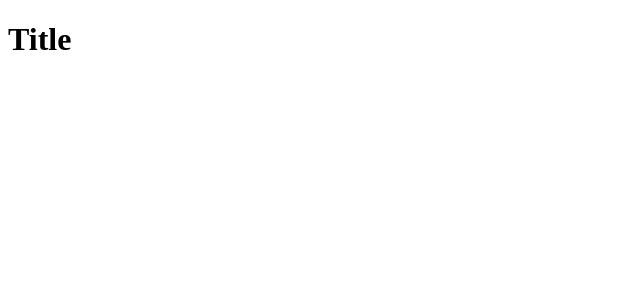
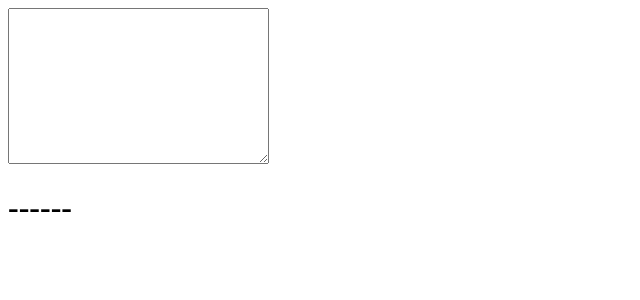
Before and after one commit to pbhatnagar3/react-app, a React (Create React App) app: page / in a window 1280 px wide. Shown: the top 300 px of the page, without its empty margins (0-640 px from the left). Built offline with nearby package versions, Linux system fonts and the light colour scheme.

Commit message:
lecture 9 events

```diff
--- a/src/App.js
+++ b/src/App.js
@@ -1,23 +1,42 @@
-import React from 'react'
+import React from 'react';
 
 class App extends React.Component {
+  constructor() {
+    super();
+    this.state = {
+      currentEvent: "------"
+    }
+
+    this.update = this.update.bind(this);
+
+  }
+
+  update(e) {
+    this.setState({
+      currentEvent: e.type
+    })
+  }
   render() {
     return (
       <div>
-        <Title />
+      <textarea
+        onKeyPress={this.update}
+        onCopy={this.update}
+        onCut={this.update}
+        onPaste={this.update}
+        onFocus={this.update}
+        onBlur={this.update}
+        onDoubleClick={this.update}
+        onTouchMove={this.update}
+        onTouchEnd={this.update}
+        cols='30'
+        rows='10'
+         />
+        <h1> {this.state.currentEvent} </h1>
       </div>
       )
   }
 }
 
 
-const Title = (props) => <h1> Title {props.text} </h1>
-
-Title.propTypes = {
-  text(props, propName, component) {
-    if (!(propName in props)) {
-      return new Error(`wtf no text! what am I supposed to do now. Give me ${propName}`);
-    }
-  }
-}
-export default App
+export default App;
```
Also changed, not shown: lecture-notes.txt.
